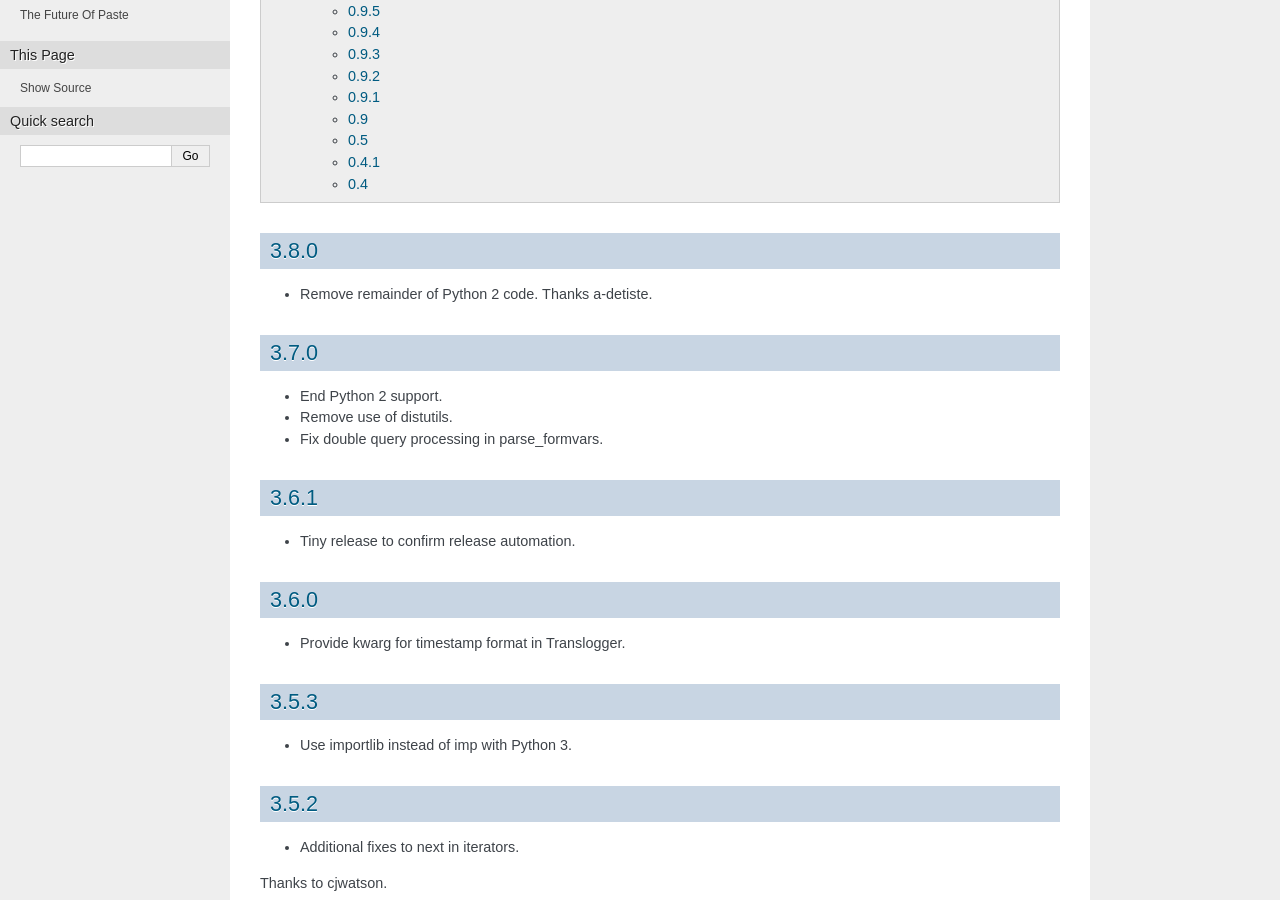
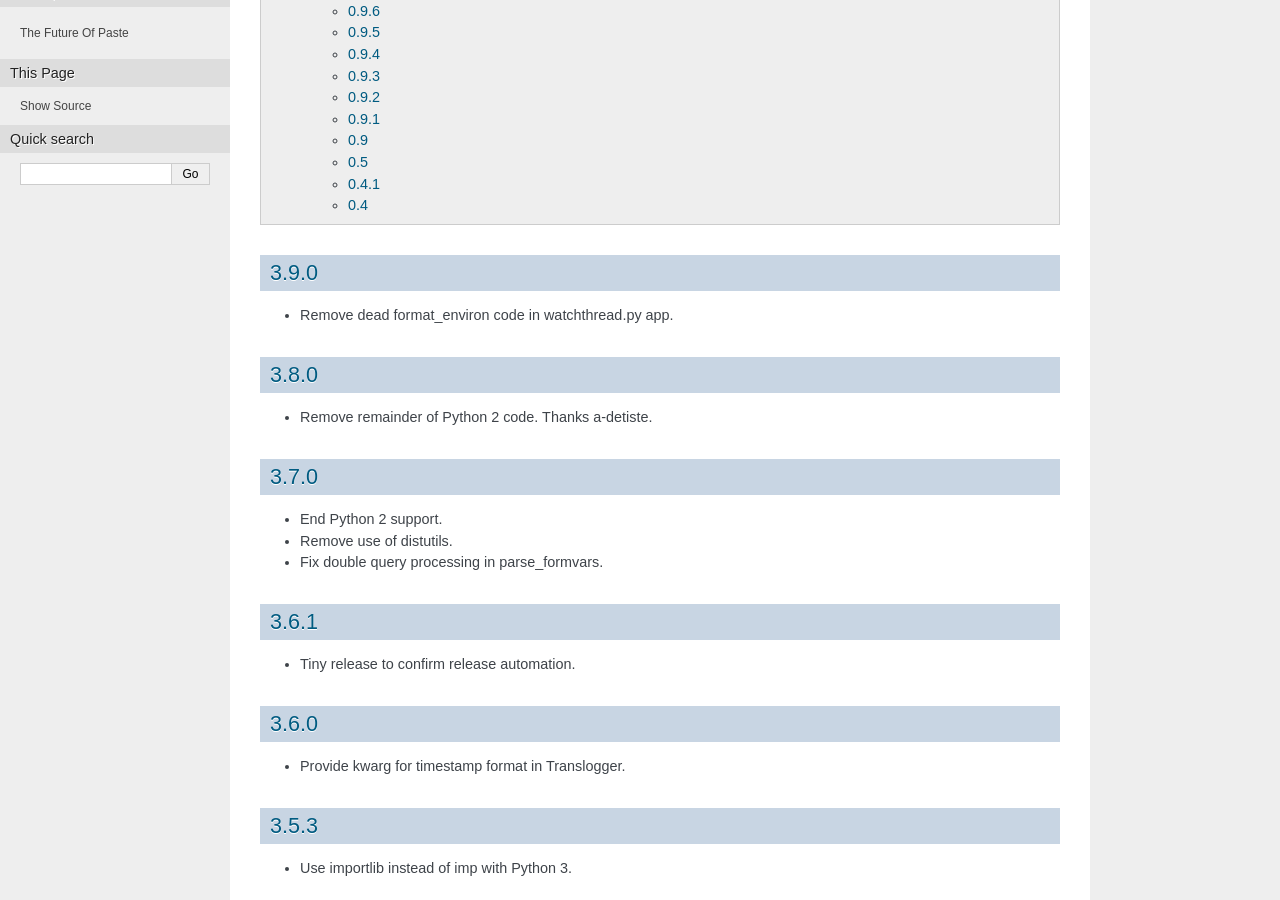
Before and after one commit to pasteorg/paste, a Sphinx documentation site: the page built from docs/news.txt, in a window 1280 px wide and 900 px high, scrolled down 1587 px. Built offline with Sphinx 7.4.7, drawn with Linux system fonts in a browser that asks for light colours.

Commit message:
Release 3.9.0
- Remove format_environ from the watchthreads.py debug app

```diff
--- a/docs/news.txt
+++ b/docs/news.txt
@@ -2,6 +2,11 @@
 ====
 
 .. contents::
+
+3.9.0
+-----
+
+* Remove dead format_environ code in watchthread.py app.
 
 3.8.0
 -----
--- a/setup.py
+++ b/setup.py
@@ -7,7 +7,7 @@
 #
 # The final step will release to pypi and to Github
 
-__version__ = '3.8.0'
+__version__ = '3.9.0'
 
 from setuptools import setup, find_packages
 import sys, os
```
